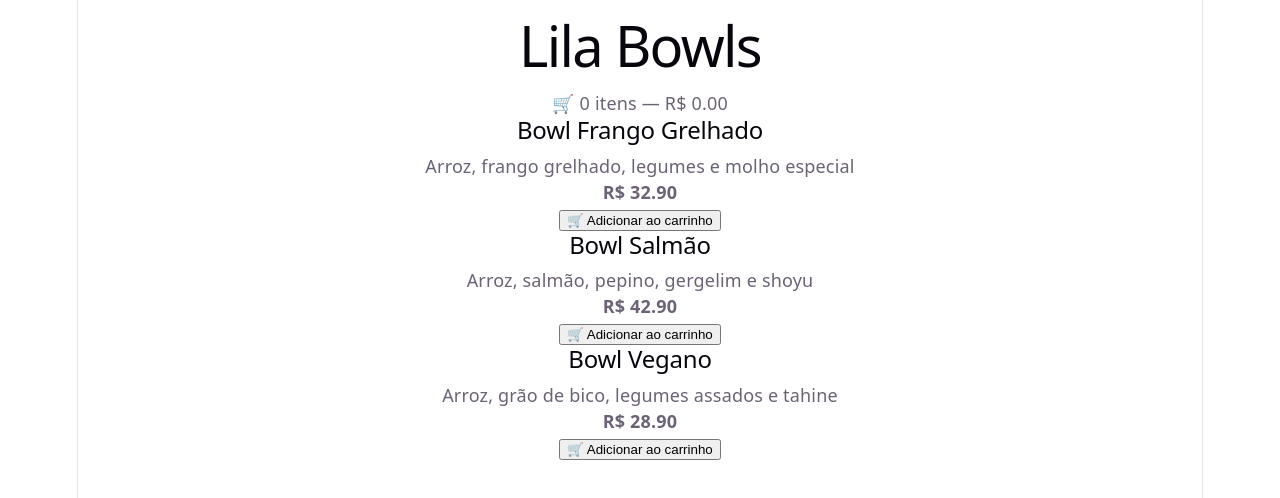
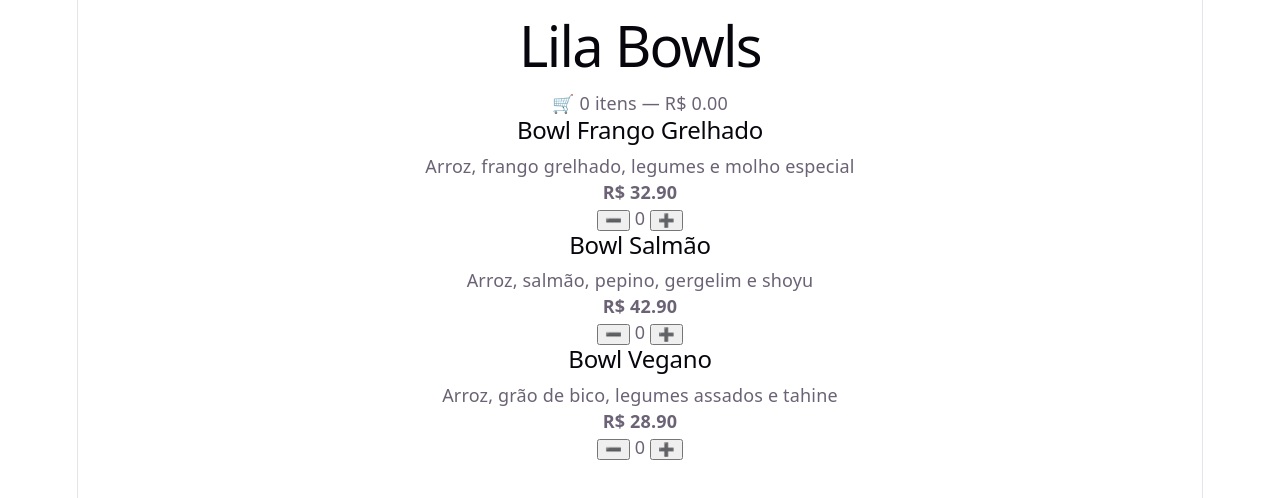
Before and after one commit to laiorbrito/lila-bowls, a React (Vite) app: page / in a window 1280 px wide. Shown: the top 498 px of the page. Built offline with nearby package versions, Linux system fonts and the light colour scheme.

Commit message:
carrinho com controle de quntidade

```diff
--- a/src/App.jsx
+++ b/src/App.jsx
@@ -12,32 +12,52 @@ function App() {
 
   function adicionarProduto(produto) {
   const jaExiste = carrinho.find(item => item.id === produto.id)
-    if (jaExiste) return
-    setCarrinho([...carrinho, produto])
+  if (jaExiste) {
+    setCarrinho(carrinho.map(item =>
+      item.id === produto.id
+        ? { ...item, quantidade: item.quantidade + 1 }
+        : item
+    ))
+  } else {
+    setCarrinho([...carrinho, { ...produto, quantidade: 1 }])
+  }
 }
 
   function removerProduto(id) {
+  const item = carrinho.find(item => item.id === id)
+  if (item.quantidade > 1) {
+    setCarrinho(carrinho.map(item =>
+      item.id === id
+        ? { ...item, quantidade: item.quantidade - 1 }
+        : item
+    ))
+  } else {
     setCarrinho(carrinho.filter(item => item.id !== id))
   }
+}
 
-  const total = carrinho.reduce((soma, item) => soma + item.preco, 0)
+  const totalItens = carrinho.reduce((soma, item) => soma + item.quantidade, 0)
+  const total = carrinho.reduce((soma, item) => soma + item.preco * item.quantidade, 0)
 
   return (
     <div>
       <h1>Lila Bowls</h1>
-      <p>🛒 {carrinho.length} itens — R$ {total.toFixed(2)}</p>
+      <p>🛒 {totalItens} itens — R$ {total.toFixed(2)}</p>
 
-      {produtos.map(produto => (
+      {produtos.map(produto => {
+  const noCarrinho = carrinho.find(item => item.id === produto.id)
+  return (
     <Produto
       key={produto.id}
       nome={produto.nome}
       preco={produto.preco}
       descricao={produto.descricao}
-          noCarrinho={carrinho.some(item => item.id === produto.id)}
+      quantidade={noCarrinho ? noCarrinho.quantidade : 0}
       onAdicionar={() => adicionarProduto(produto)}
       onRemover={() => removerProduto(produto.id)}
     />
-      ))}
+  )
+})}
     </div>
   )
 }
--- a/src/Produto.jsx
+++ b/src/Produto.jsx
@@ -1,15 +1,13 @@
-function Produto({ nome, preco, descricao, noCarrinho, onAdicionar, onRemover }) {
+    function Produto({ nome, preco, descricao, quantidade, onAdicionar, onRemover }) {
   return (
     <div>
       <h2>{nome}</h2>
       <p>{descricao}</p>
       <strong>R$ {preco.toFixed(2)}</strong>
       <br />
-      {noCarrinho ? (
-        <button onClick={onRemover}>❌ Remover do carrinho</button>
-      ) : (
-        <button onClick={onAdicionar}>🛒 Adicionar ao carrinho</button>
-      )}
+      <button onClick={onRemover}>➖</button>
+      <span> {quantidade} </span>
+      <button onClick={onAdicionar}>➕</button>
     </div>
   )
 }
```
Lines whose indentation alone changed are shown as unchanged.
